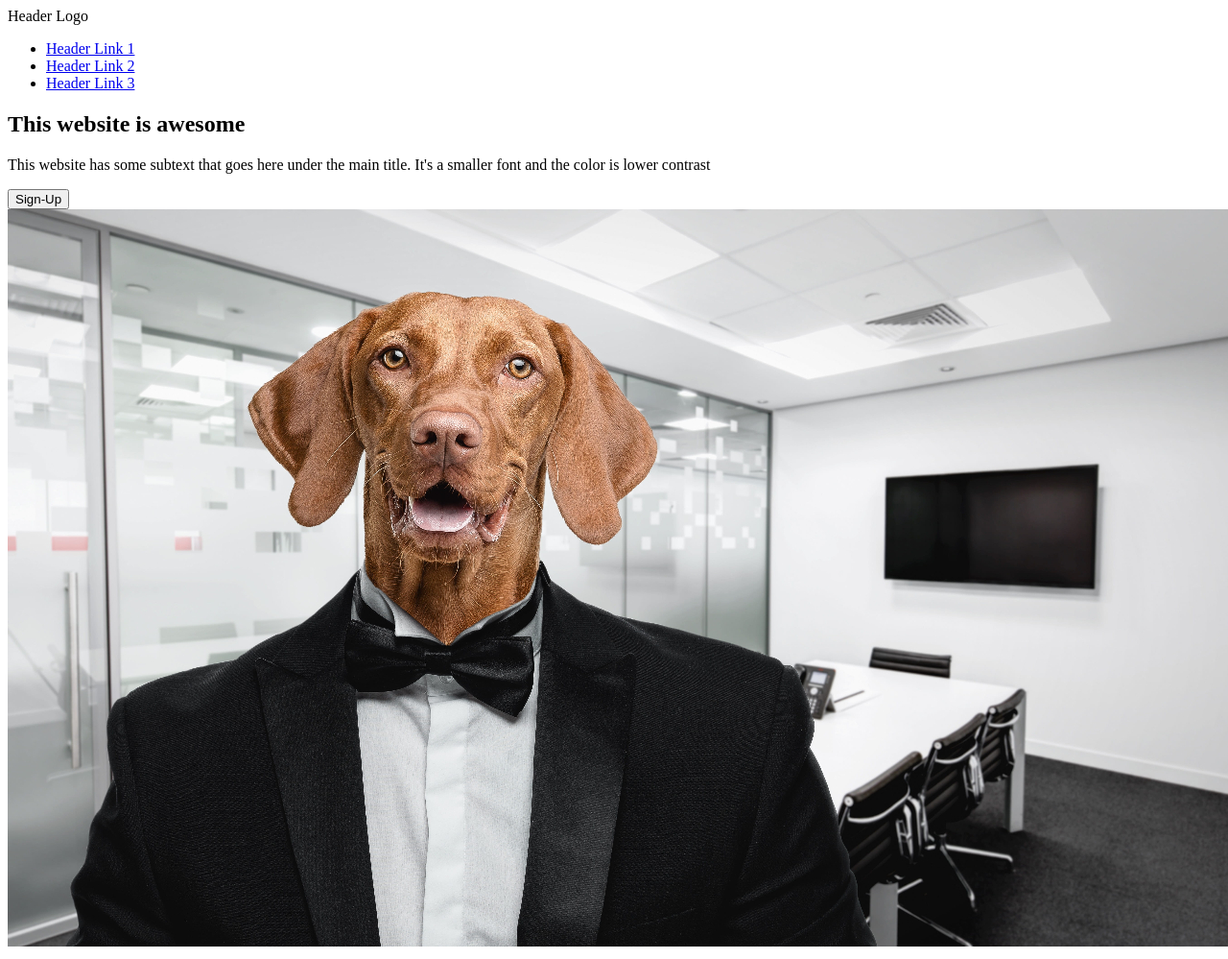
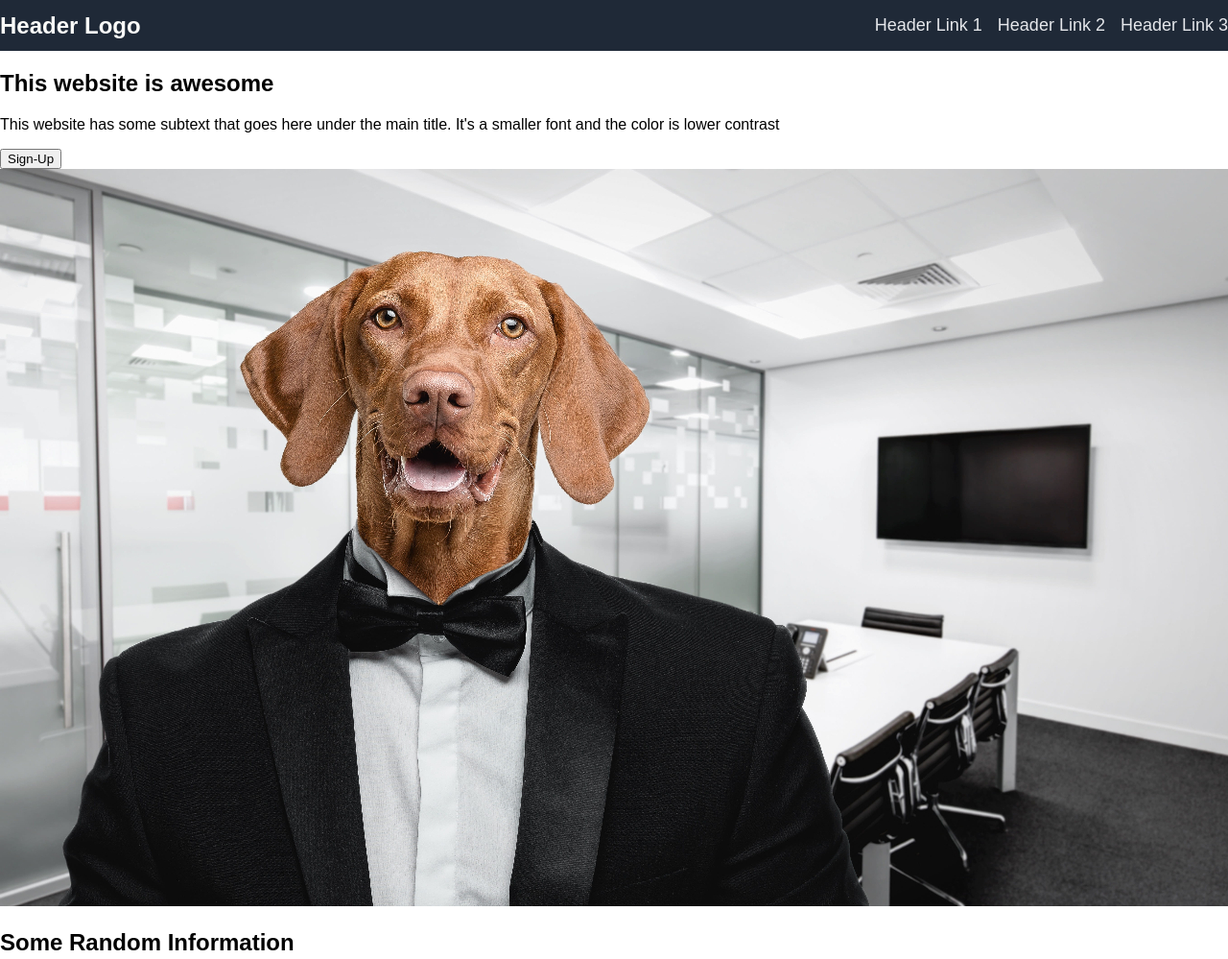
Before and after one commit to nidger/odin-landing-page, a plain HTML site: page landing-page.html in a window 1280 px wide. Shown: the top 999 px of the page at 96% size. Drawn offline with Linux system fonts and the light colour scheme.

Commit message:
style.css

```diff
--- a/style.css
+++ b/style.css
@@ -0,0 +1,42 @@
+body {
+  display: flex;
+  flex-direction: column;
+  font-family: Arial, Helvetica, sans-serif;
+  margin: 0;
+}
+
+.container {
+  margin: auto;
+  max-width: 800px;
+  overflow: auto;
+}
+
+header {
+  background-color: #1f2937;
+  display: flex;
+  justify-content: space-between;
+  align-items: center;
+  width: 100%;
+}
+
+.logo {
+  font-size: 24px;
+  color: #F9FAF8;
+  font-weight: 900;
+}
+
+ul {
+  display: flex;
+  flex-direction: row;
+  gap: 16px;
+}
+
+li {
+  list-style-type: none;
+}
+
+a {
+  color: #e5e7eb;
+  font-size: 18px;
+  text-decoration: none;
+}
```
Also changed, not shown: landing-page.html (+2 -0 lines).
